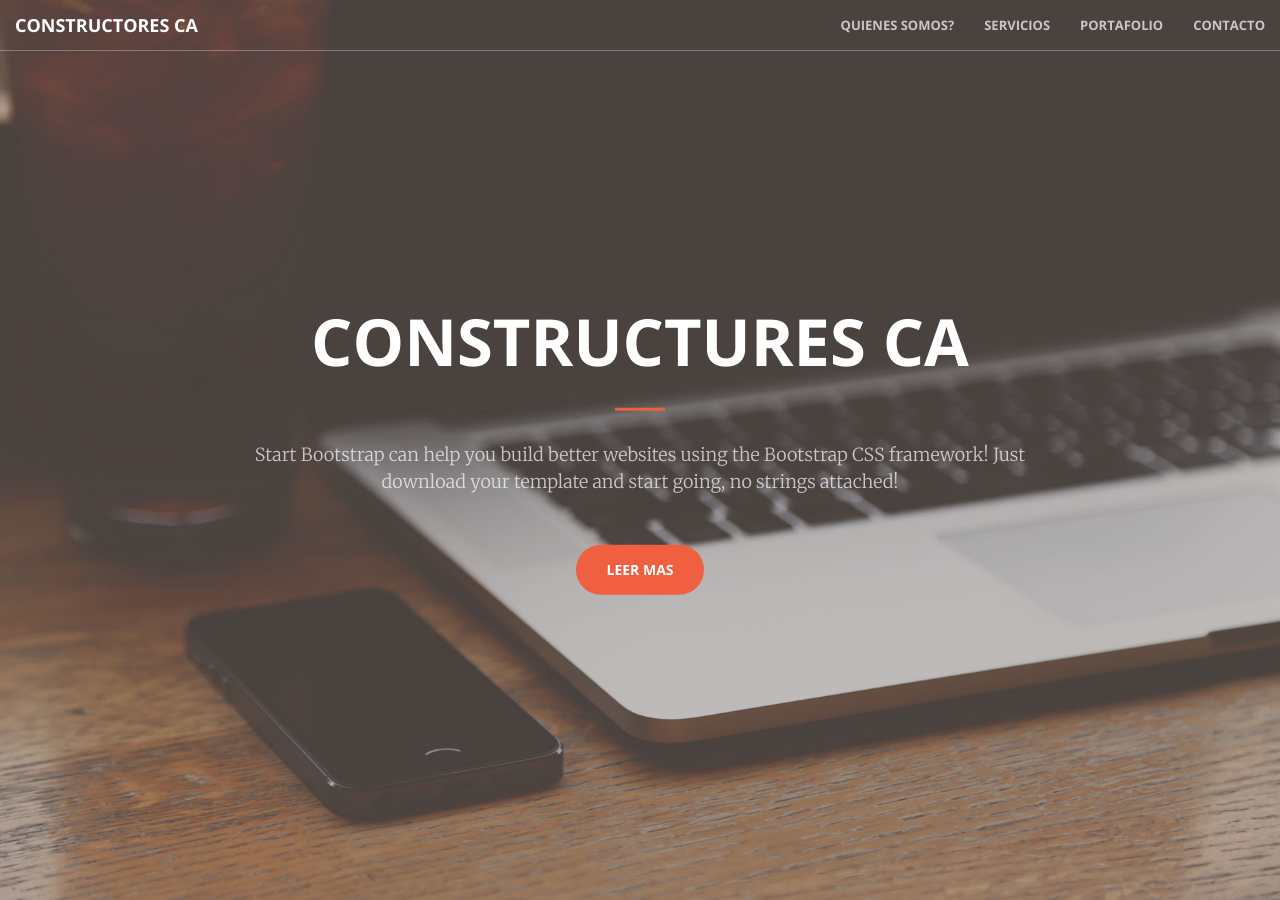
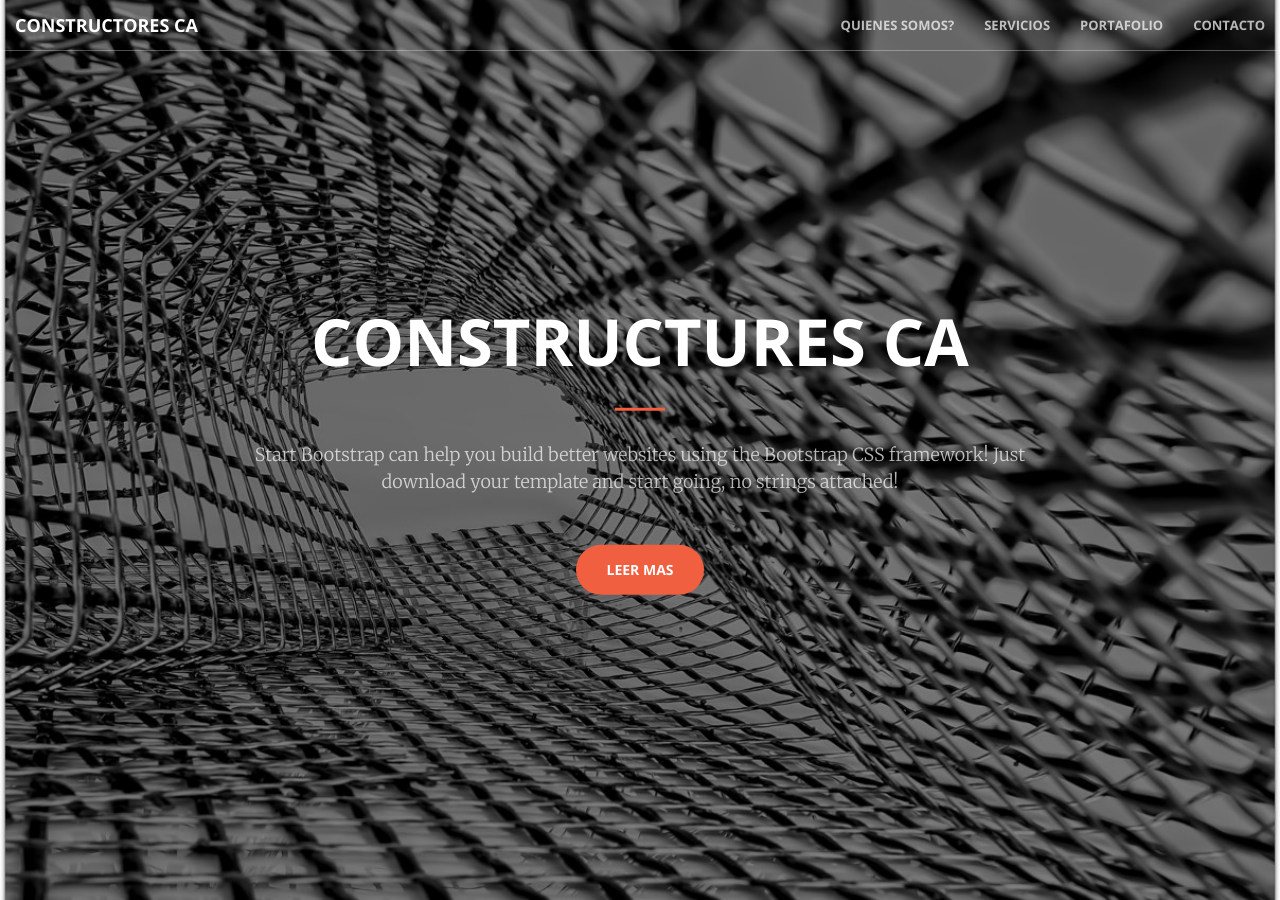
Before and after one commit to ConstructoresCA/constructoresca.com, a Jekyll site: the page built from index.html, in a window 1280 px wide and 900 px high. Built offline with Jekyll 4.4.1, drawn with Linux system fonts in a browser that asks for light colours.

Commit message:
Update hero image.

```diff
--- a/_sass/_base.scss
+++ b/_sass/_base.scss
@@ -155,7 +155,7 @@ header {
     min-height: auto;
     @include background-cover;
     background-position: center;
-    background-image: url('../img/header.jpg');
+    background-image: url('../img/ricardo-gomez-angel-433649-unsplash-resized.jpg');
     text-align: center;
     color: white;
     .header-content {
```
Also changed, not shown: img/ricardo-gomez-angel-433649-unsplash-resized.jpg (added).
